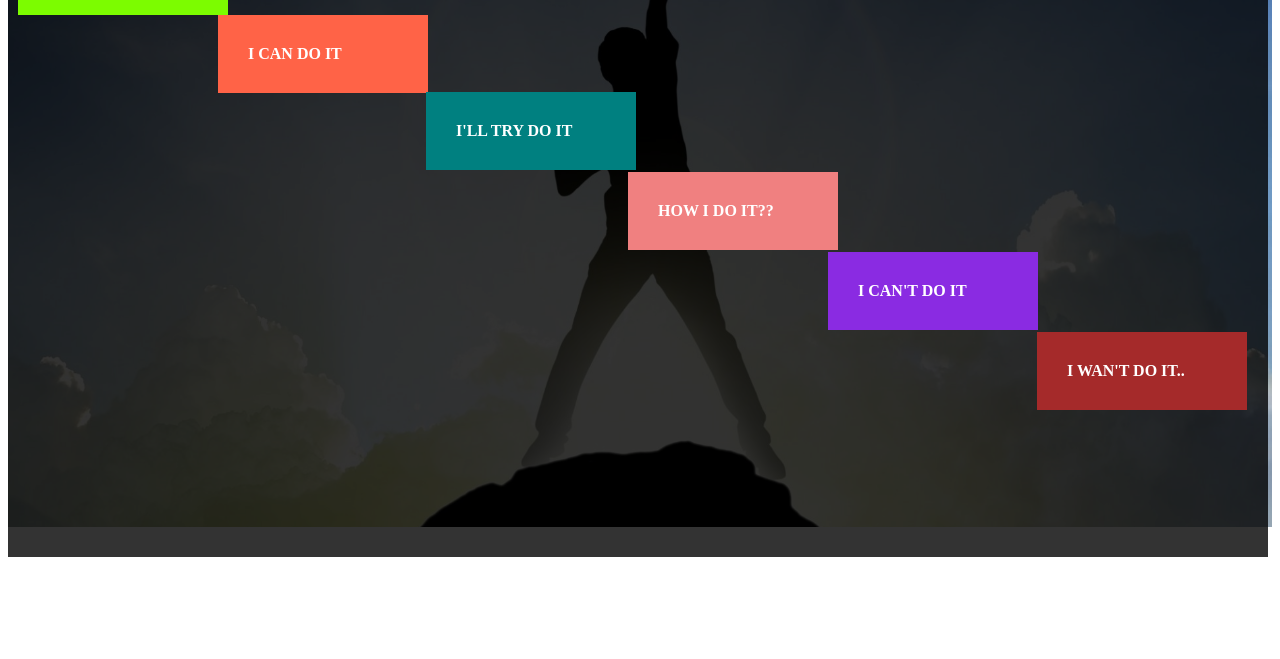
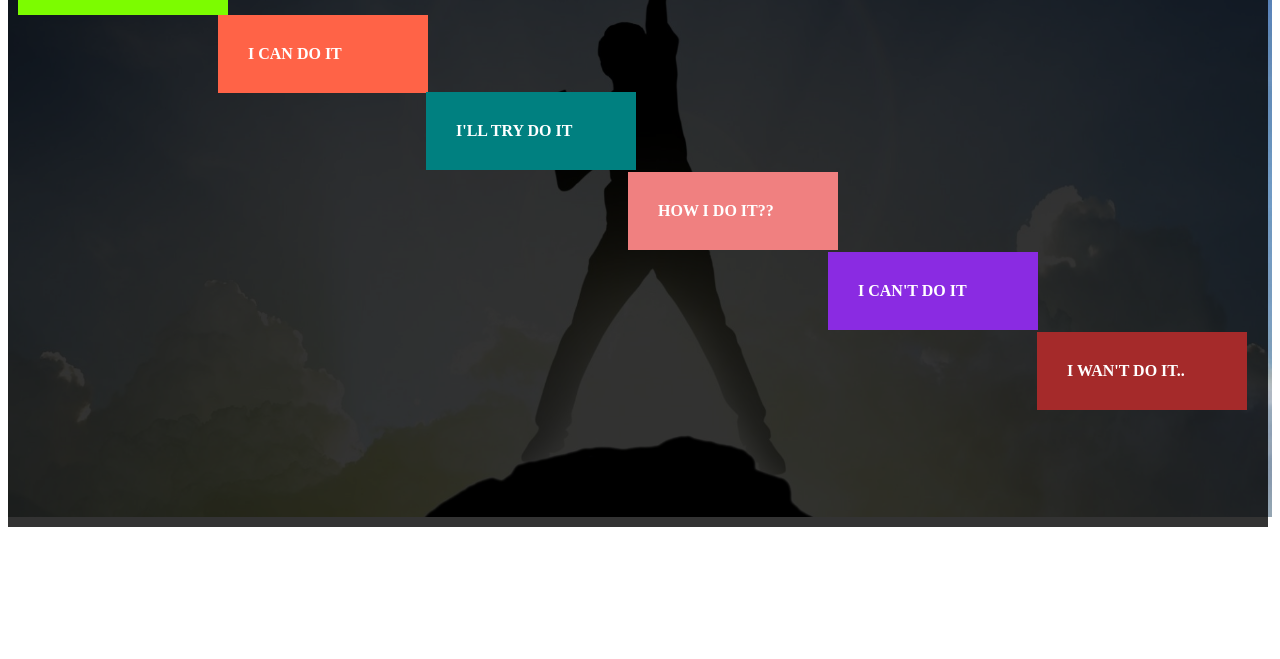
Before and after one commit to AmnaAbdAlkareem/steps-of-success, a plain HTML site: page daraj.html in a window 1280 px wide. Shown: the part 141-800 px from the top of the page. Drawn offline with Linux system fonts and the light colour scheme.

Commit message:
first commit

```diff
--- a/css/style.css
+++ b/css/style.css
@@ -4,11 +4,11 @@ body{
 }
 .continer{
     background: url(../images/success.jpg) no-repeat center center/cover;
-    height: 660px;
+    height: 650px;
 
 }
 .steps{
-    height: 630px;
+    height: 600px;
     width: 1200px;
     background-color: rgba(0,0, 0,0.8);
 }
```
